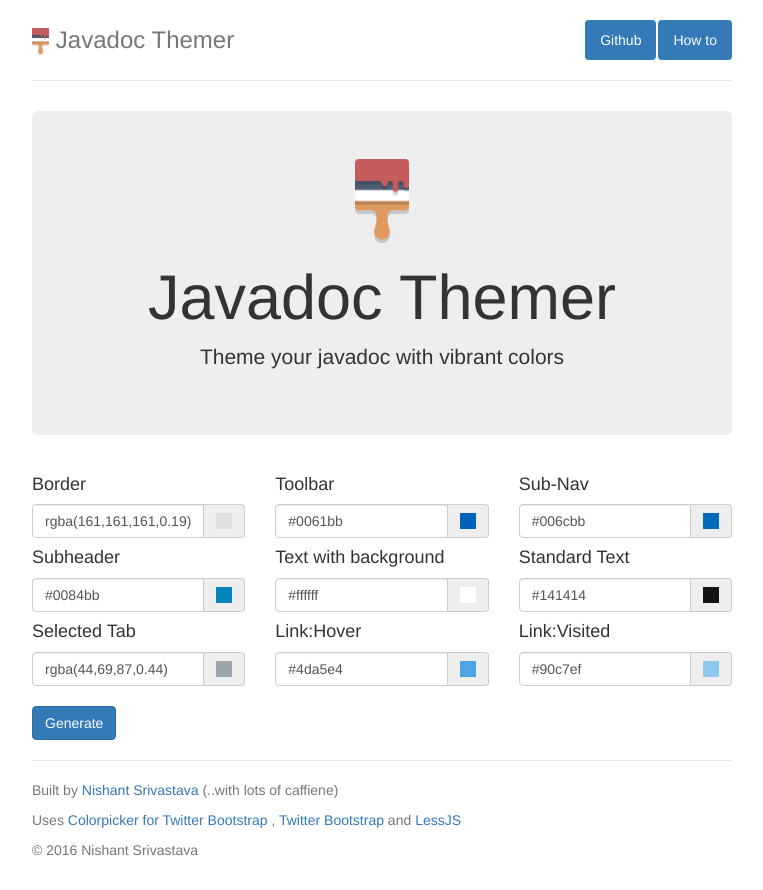
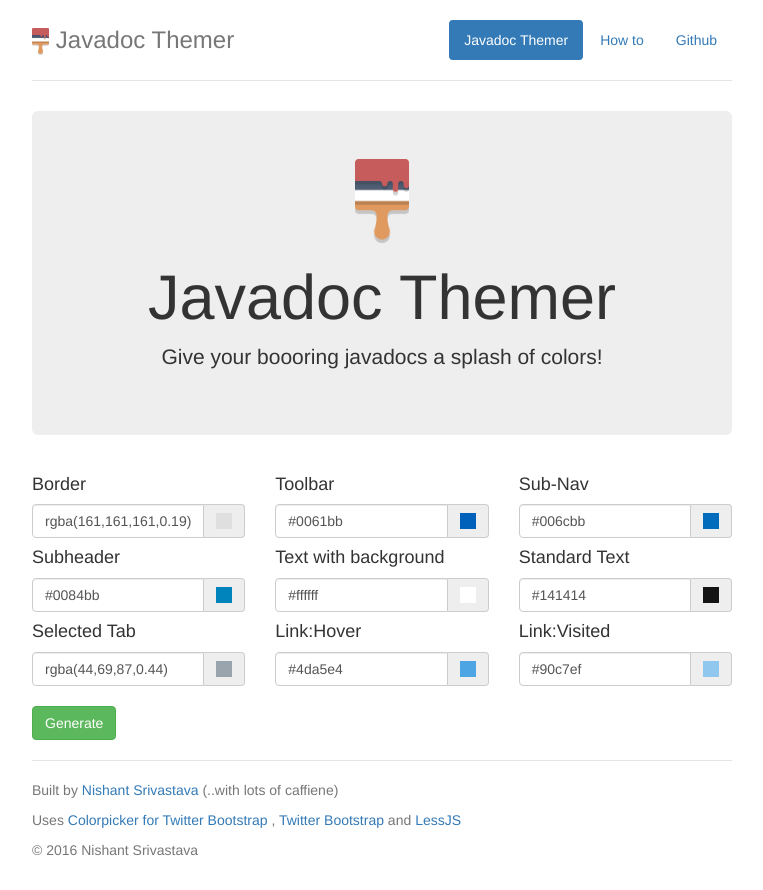
Before and after one commit to nisrulz/javadoc-themer, a plain HTML site: page index.html in a window 1280 px wide. Shown: the whole page, without its empty margins (258-1021 px from the left). Drawn offline with Linux system fonts and the light colour scheme.

Commit message:
(*) updated nav pills, tagline

```diff
--- a/index.html
+++ b/index.html
@@ -32,8 +32,9 @@
         <div class="header clearfix">
             <nav>
                 <ul class="nav nav-pills pull-right">
-                    <li role="presentation" class="active"><a href="#">Github</a></li>
-                     <li role="presentation" class="active"><a href="howto.html">How to</a></li>
+                    <li role="presentation" class="active"><a href="#">Javadoc Themer</a></li>
+                    <li role="presentation"><a href="howto.html">How to</a></li>
+                    <li role="presentation"><a href="#">Github</a></li>
                 </ul>
             </nav>
             <h3 class="text-muted"> <img src="dist/img/brush.png" style="height:1.1em;" /> Javadoc Themer</h3>
@@ -41,7 +42,7 @@
         <div class="jumbotron">
             <img src="dist/img/brush.png" style="height:6em;" />
             <h1>Javadoc Themer</h1>
-            <p class="lead">Theme your javadoc with vibrant colors</p>
+            <p class="lead">Give your boooring javadocs a splash of colors!</p>
         </div>
         <div class="row">
             <div class="col-lg-4 col-md-4 col-sm-4">
@@ -115,7 +116,7 @@
         <br/>
         <div class="row">
             <div class="col-lg-12">
-                <button class="btn btn-primary" onclick="download();">Generate</button>
+                <button class="btn btn-success btn-md" onclick="download();">Generate</button>
             </div>
         </div>
         <br/>
```
Also changed, not shown: howto.html (+9 -12 lines).
